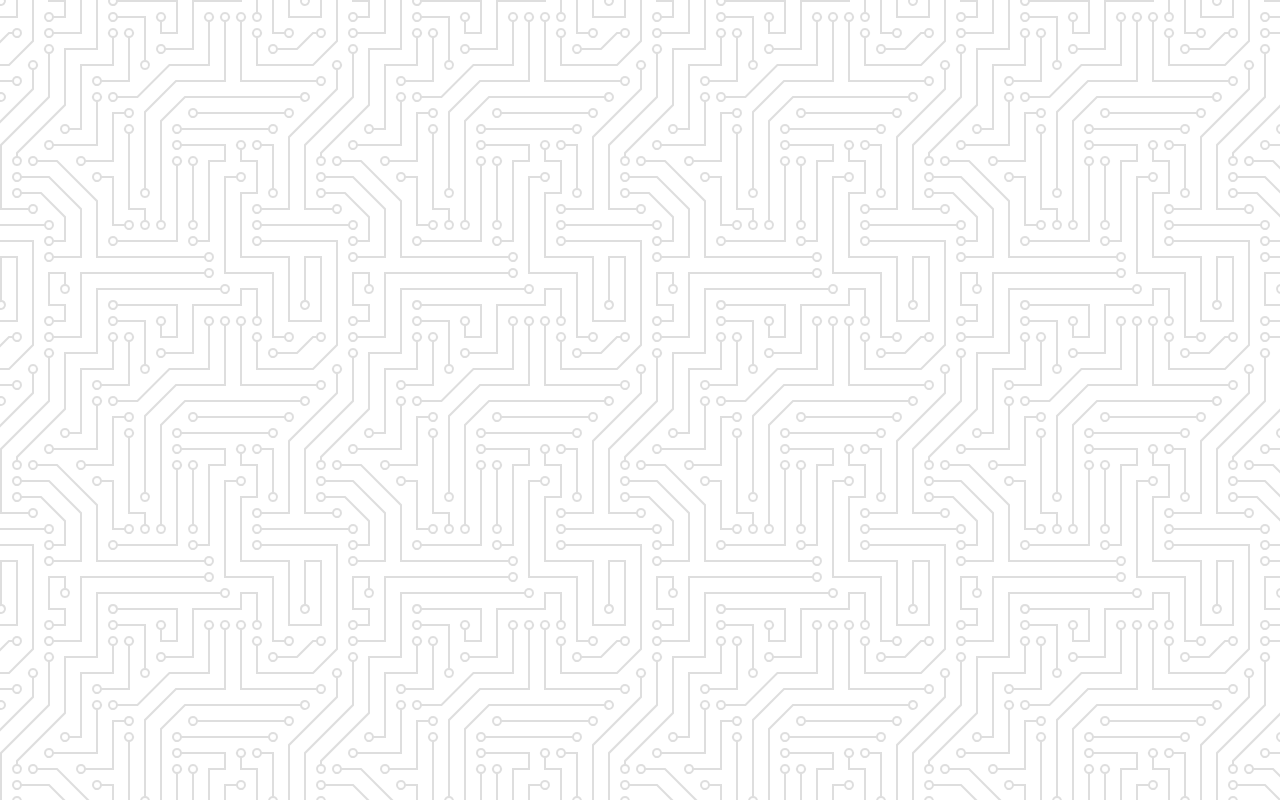
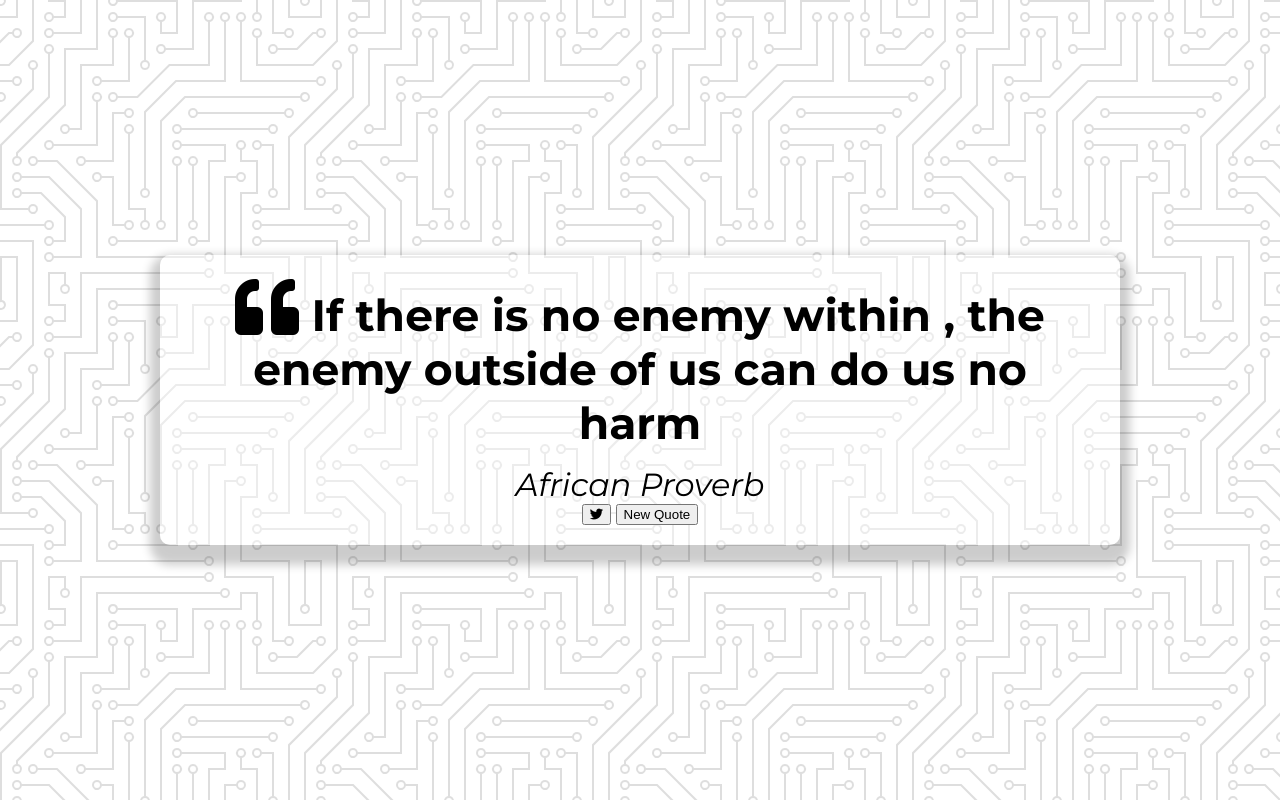
Before and after one commit to satpreet-singh/quote-generator, a plain HTML site: page index.html in a window 1280 px wide. Drawn offline with Linux system fonts and the light colour scheme.

Commit message:
2-Styling and HTML elements

```diff
--- a/index.html
+++ b/index.html
@@ -12,6 +12,24 @@
     <link rel="stylesheet" href="style.css" />
   </head>
   <body>
+    <div class="quote-container" id="quote-container">
+        <!-- Quote -->
+        <div class="quote-text">
+            <i class="fas fa-quote-left"></i>
+            <span id="quote">If there is no enemy within , the enemy outside of us can do us no harm</span>
+        </div>
+        <!-- Author -->
+        <div class="quote-author">
+            <span id="author">African Proverb</span>
+        </div>
+        <!-- Buttons -->
+        <div class="button-container">
+            <button class="twitter-button" id="twitter" title="Tweet This!">
+                <i class="fab fa-twitter"></i>
+            </button>
+            <button id="new-quote">New Quote</button>
+        </div>
+    </div>
     <!-- Script -->
     <script src="script.js"></script>
   </body>
--- a/style.css
+++ b/style.css
@@ -16,3 +16,42 @@ body {
   align-items: center;
   justify-content: center;
 }
+
+.quote-container {
+  width: auto;
+  max-width: 900px;
+  padding: 20px 30px;
+  border-radius: 10px;
+  background-color: rgba(255, 255, 255, 0.4);
+  box-shadow: 0 10px 10px 10px rgba(0, 0, 0, 0.2);
+}
+
+.quote-text {
+  font-size: 2.75rem;
+}
+
+.long-quote {
+  font-size: 2rem;
+}
+
+.fa-quote-left {
+  font-size: 4rem;
+}
+
+.quote-author {
+  margin-top: 15px;
+  font-size: 2rem;
+  font-weight: 400;
+  font-style: italic;
+}
+
+/* Media Query: Tablet or Smaller  */
+@media screen and (max-width: 1000px) {
+  .quote-container {
+    margin: auto 10px;
+  }
+
+  .quote-text {
+    font-size: 2.5rem;
+  }
+}
```
